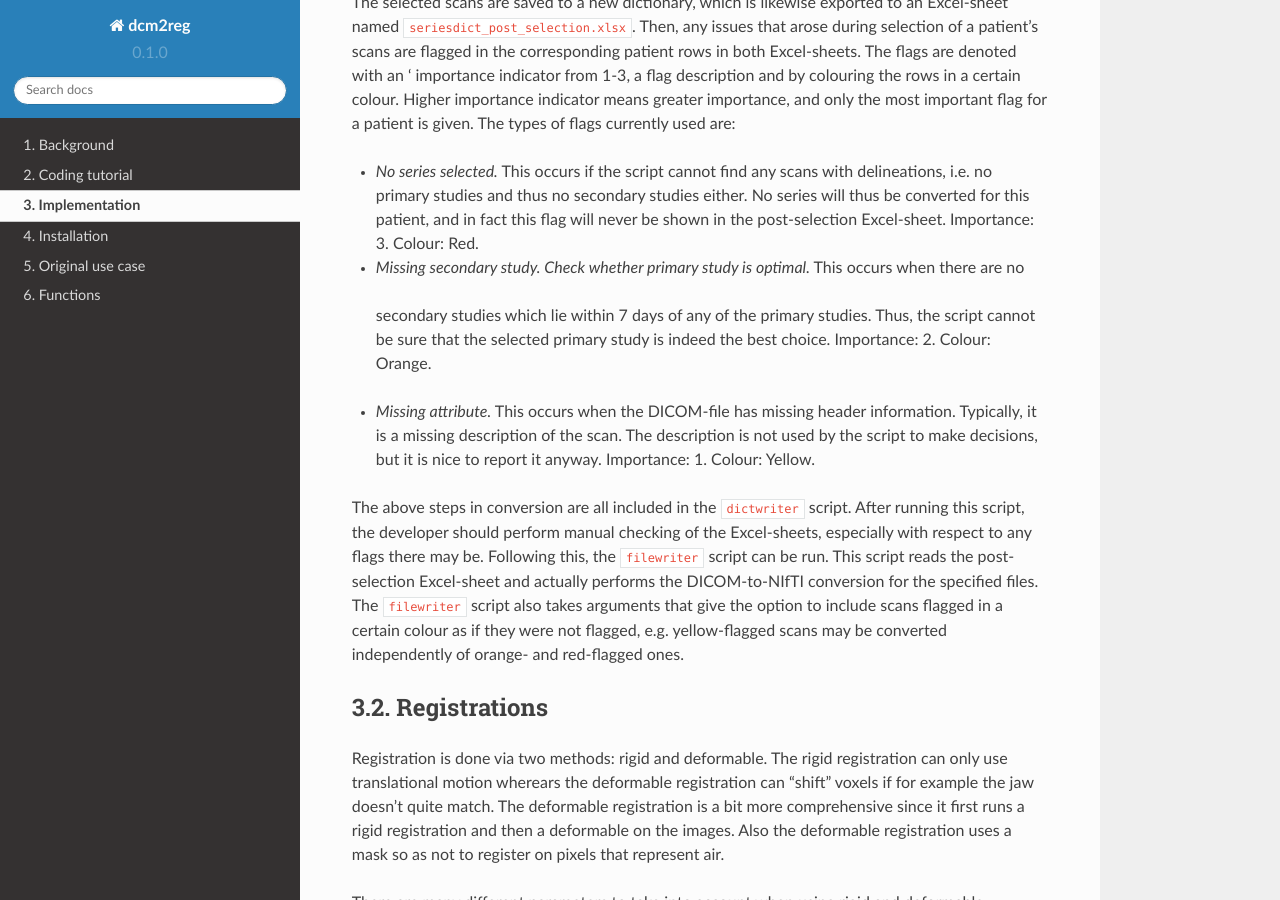
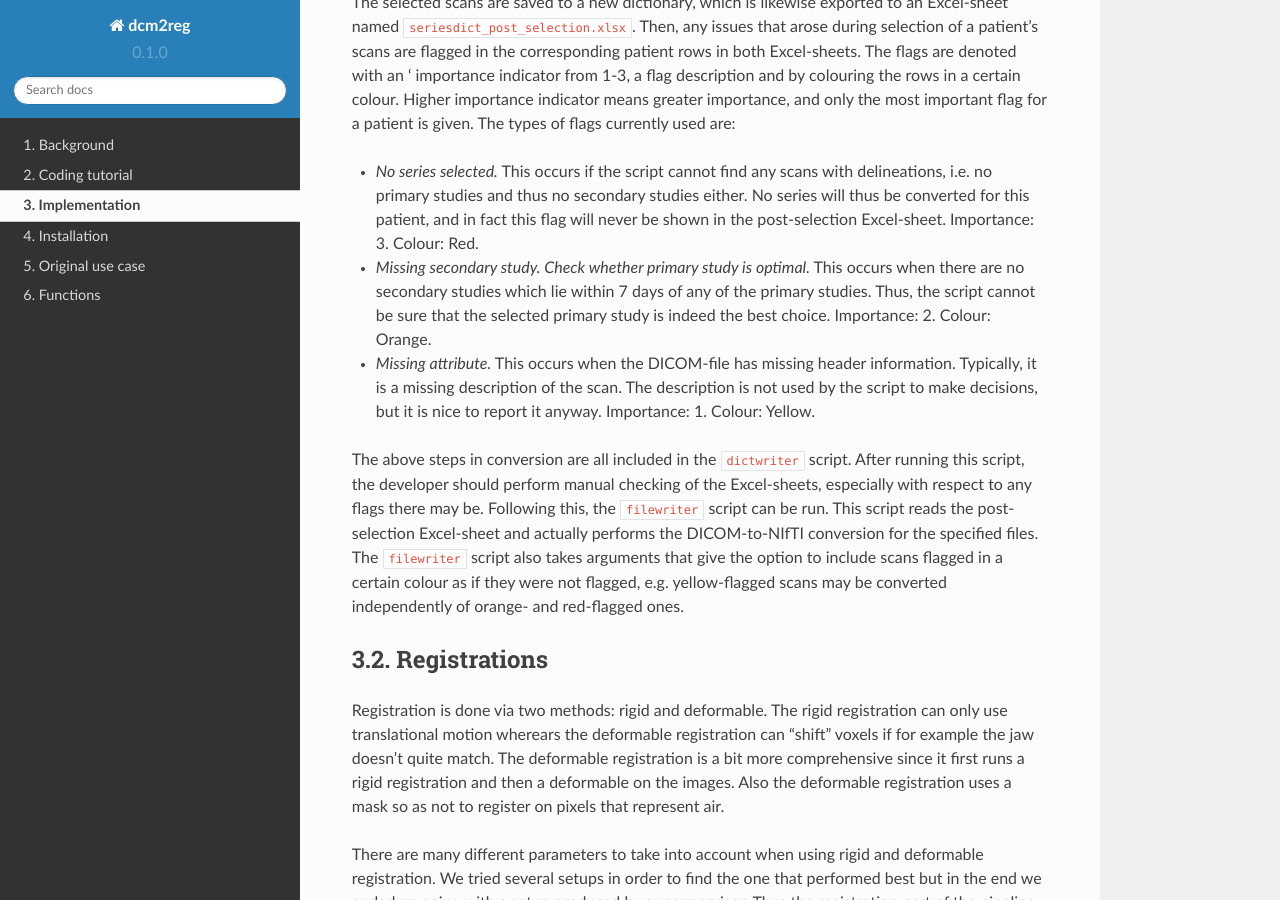
Before and after one commit to Dokkedal/dcm2reg, a Sphinx documentation site: the page built from docs/source/implementation.rst, in a window 1280 px wide and 900 px high, scrolled down 1570 px. Built offline with Sphinx 7.4.7 and the Read the Docs theme 2.0.0, drawn with Linux system fonts in a browser that asks for light colours.

Commit message:
fixing small errors

```diff
--- a/docs/source/basic_usage.rst
+++ b/docs/source/basic_usage.rst
@@ -5,11 +5,13 @@
 
 Conversion
 ==========
+
 The conversion part of the module takes DICOM-files and converts them into nifty files. This is again split
 up into two parts: writing a dictionary and writing nifti files. The dictionary is written using the script
 ``conversion_dictwriter.py`` and is outputted as an excel file. The excel file is accessible by the user
 and also contains the flagged patients. It is important that the folder structure matches the paths given in the
 function. A structure as follows is thus required for all of the functions to work:
+
 ::
     project directory
     |-- data
--- a/docs/source/implementation.rst
+++ b/docs/source/implementation.rst
@@ -85,8 +85,8 @@
   primary studies and thus no secondary studies either. No series will thus be converted for this patient,
   and in fact this flag will never be shown in the post-selection Excel-sheet. Importance: 3. Colour: Red.
 * *Missing secondary study. Check whether primary study is optimal.* This occurs when there are no
- secondary studies which lie within 7 days of any of the primary studies. Thus, the script cannot be sure
- that the selected primary study is indeed the best choice. Importance: 2. Colour: Orange.
+  secondary studies which lie within 7 days of any of the primary studies. Thus, the script cannot be sure
+  that the selected primary study is indeed the best choice. Importance: 2. Colour: Orange.
 * *Missing attribute.* This occurs when the DICOM-file has missing header information. Typically,
   it is a missing description of the scan. The description is not used by the script to make decisions,
   but it is nice to report it anyway. Importance: 1. Colour: Yellow.
--- a/docs/source/index.rst
+++ b/docs/source/index.rst
@@ -19,7 +19,7 @@
 2. Registration of images.
 3. Evaluation of the performed registration.
 
-Refer to :ref:`background`_ for more information on file formats,
+Refer to :ref:`background` for more information on file formats,
 the registration task etc.
 
 Developing deep learning models for delineation is of high interest in e.g.
```
